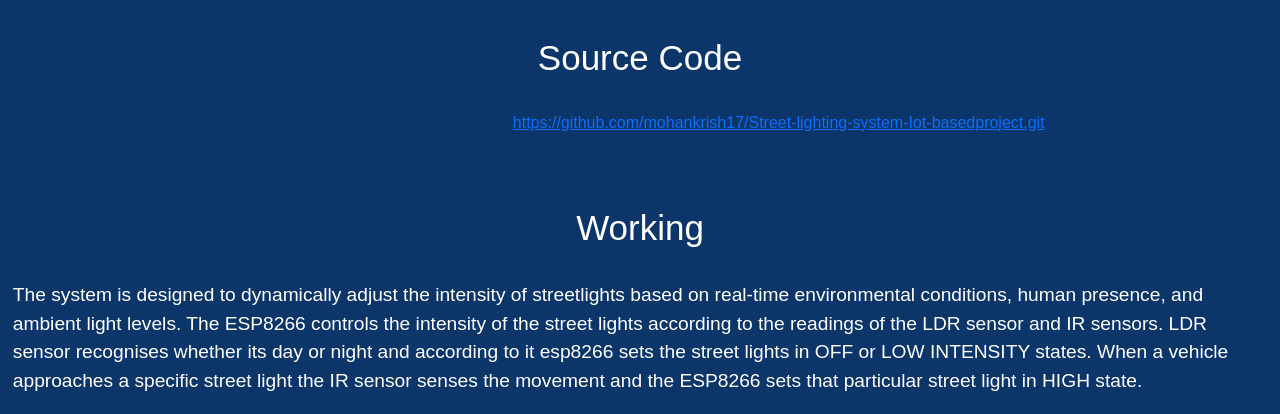
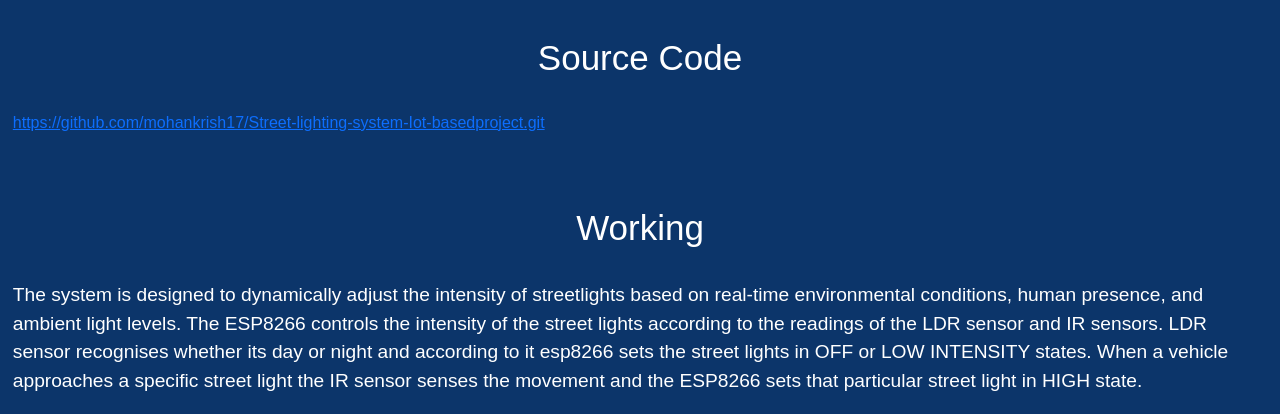
Before and after one commit to mohankrish17/street-web1, a plain HTML site: page index.html in a window 1280 px wide. Shown: the part 2795-3209 px from the top of the page. Drawn offline with nearby package versions, Linux system fonts and the light colour scheme.

Commit message:
Update index.html

```diff
--- a/index.html
+++ b/index.html
@@ -171,7 +171,7 @@
 
     <h2 id="code" style="text-align: center;font-size: 35px;">Source Code</h2><br>
 
-    <a href="https://github.com/mohankrish17/Street-lighting-system-Iot-basedproject.git" target="_blank" style="padding-left: 500px;">https://github.com/mohankrish17/Street-lighting-system-Iot-basedproject.git</a><br><br>
+    <a href="https://github.com/mohankrish17/Street-lighting-system-Iot-basedproject.git" target="_blank" style="margin:0 auto">https://github.com/mohankrish17/Street-lighting-system-Iot-basedproject.git</a><br><br>
     <br><br>
     <div id="working-1">
         <h2 style="text-align: center;font-size: 35px;">Working</h2><br>
```
